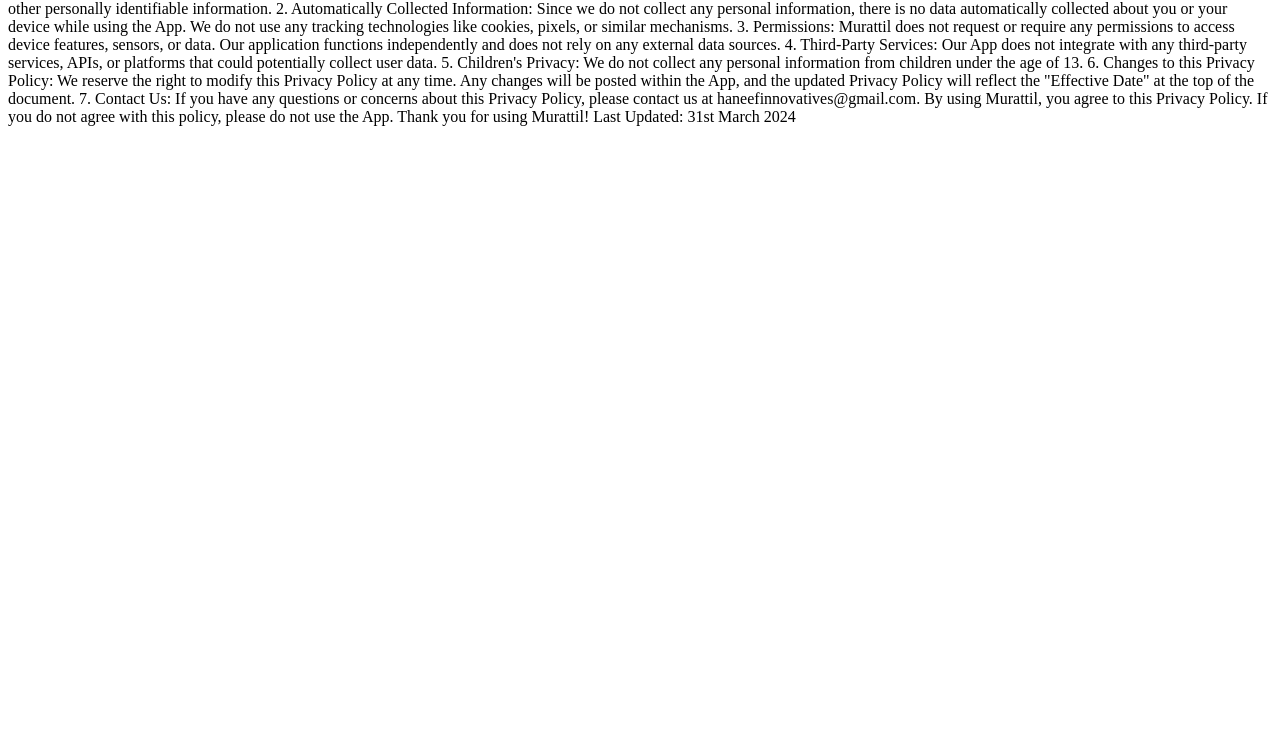
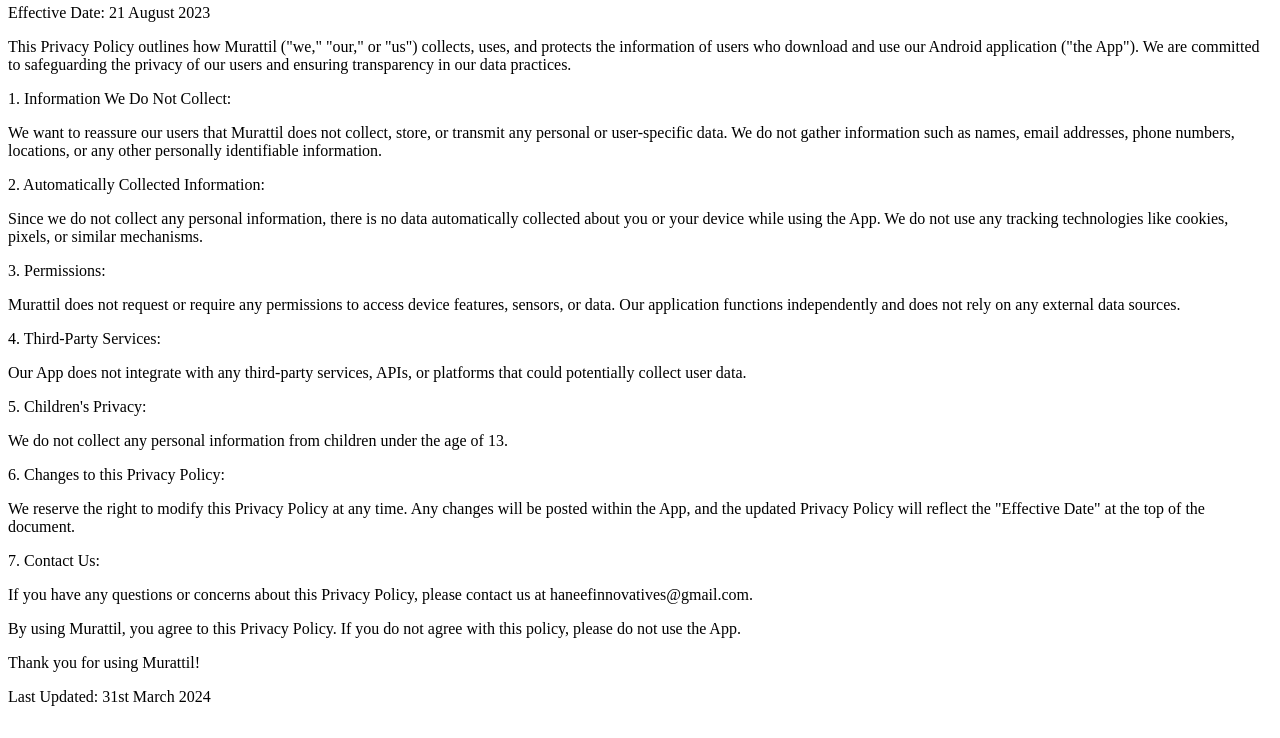
Before and after one commit to Ibraaaheeeem/myprivacypolicies, a plain HTML site: page murattilprivacypolicy.html in a window 1280 px wide. Shown: the part 62-800 px from the top of the page. Drawn offline with Linux system fonts and the light colour scheme.

Commit message:
Update murattilprivacypolicy.html

```diff
--- a/murattilprivacypolicy.html
+++ b/murattilprivacypolicy.html
@@ -5,37 +5,37 @@
 </title>
 </head>
 <body>
-Privacy Policy for Murattil
+    <h1>Privacy Policy for Murattil</h1>
 
-Effective Date: 21 August 2023
+<p>Effective Date: 21 August 2023</p>
 
-This Privacy Policy outlines how Murattil ("we," "our," or "us") collects, uses, and protects the information of users who download and use our Android application ("the App"). We are committed to safeguarding the privacy of our users and ensuring transparency in our data practices.
+<p>This Privacy Policy outlines how Murattil ("we," "our," or "us") collects, uses, and protects the information of users who download and use our Android application ("the App"). We are committed to safeguarding the privacy of our users and ensuring transparency in our data practices.
 
-1. Information We Do Not Collect:
-We want to reassure our users that Murattil does not collect, store, or transmit any personal or user-specific data. We do not gather information such as names, email addresses, phone numbers, locations, or any other personally identifiable information.
+<p>1. Information We Do Not Collect:
+<p>We want to reassure our users that Murattil does not collect, store, or transmit any personal or user-specific data. We do not gather information such as names, email addresses, phone numbers, locations, or any other personally identifiable information.
 
-2. Automatically Collected Information:
-Since we do not collect any personal information, there is no data automatically collected about you or your device while using the App. We do not use any tracking technologies like cookies, pixels, or similar mechanisms.
+<p>2. Automatically Collected Information:
+<p>Since we do not collect any personal information, there is no data automatically collected about you or your device while using the App. We do not use any tracking technologies like cookies, pixels, or similar mechanisms.
 
-3. Permissions:
-Murattil does not request or require any permissions to access device features, sensors, or data. Our application functions independently and does not rely on any external data sources.
+<p>3. Permissions:
+<p>Murattil does not request or require any permissions to access device features, sensors, or data. Our application functions independently and does not rely on any external data sources.
 
-4. Third-Party Services:
-Our App does not integrate with any third-party services, APIs, or platforms that could potentially collect user data.
+<p>4. Third-Party Services:
+<p>Our App does not integrate with any third-party services, APIs, or platforms that could potentially collect user data.
 
-5. Children's Privacy:
-We do not collect any personal information from children under the age of 13.
+<p>5. Children's Privacy:
+<p>We do not collect any personal information from children under the age of 13.
 
-6. Changes to this Privacy Policy:
-We reserve the right to modify this Privacy Policy at any time. Any changes will be posted within the App, and the updated Privacy Policy will reflect the "Effective Date" at the top of the document.
+<p>6. Changes to this Privacy Policy:
+<p>We reserve the right to modify this Privacy Policy at any time. Any changes will be posted within the App, and the updated Privacy Policy will reflect the "Effective Date" at the top of the document.
 
-7. Contact Us:
-If you have any questions or concerns about this Privacy Policy, please contact us at haneefinnovatives@gmail.com.
+<p>7. Contact Us:
+<p>If you have any questions or concerns about this Privacy Policy, please contact us at haneefinnovatives@gmail.com.
 
-By using Murattil, you agree to this Privacy Policy. If you do not agree with this policy, please do not use the App.
+<p>By using Murattil, you agree to this Privacy Policy. If you do not agree with this policy, please do not use the App.
 
-Thank you for using Murattil!
+<p>Thank you for using Murattil!
 
-Last Updated: 31st March 2024
+<p>Last Updated: 31st March 2024
 </body>
 </html>
```
